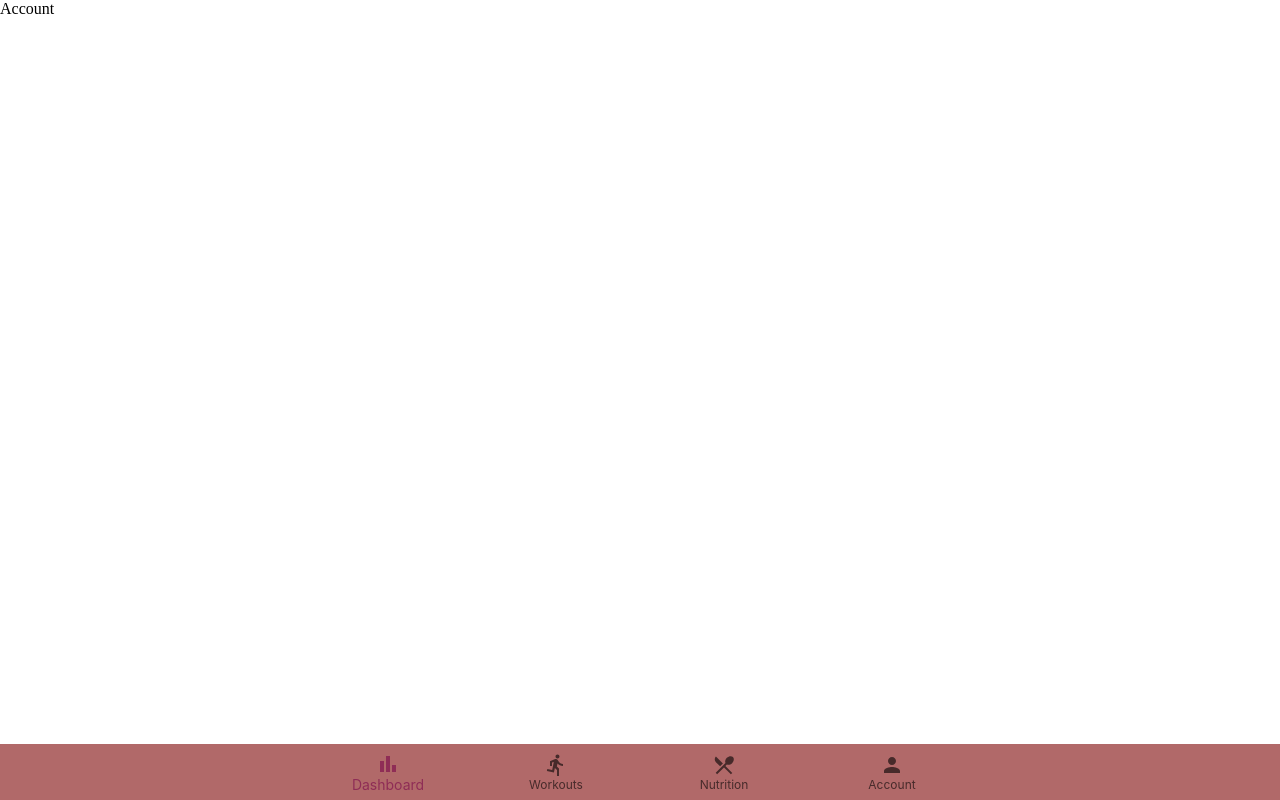
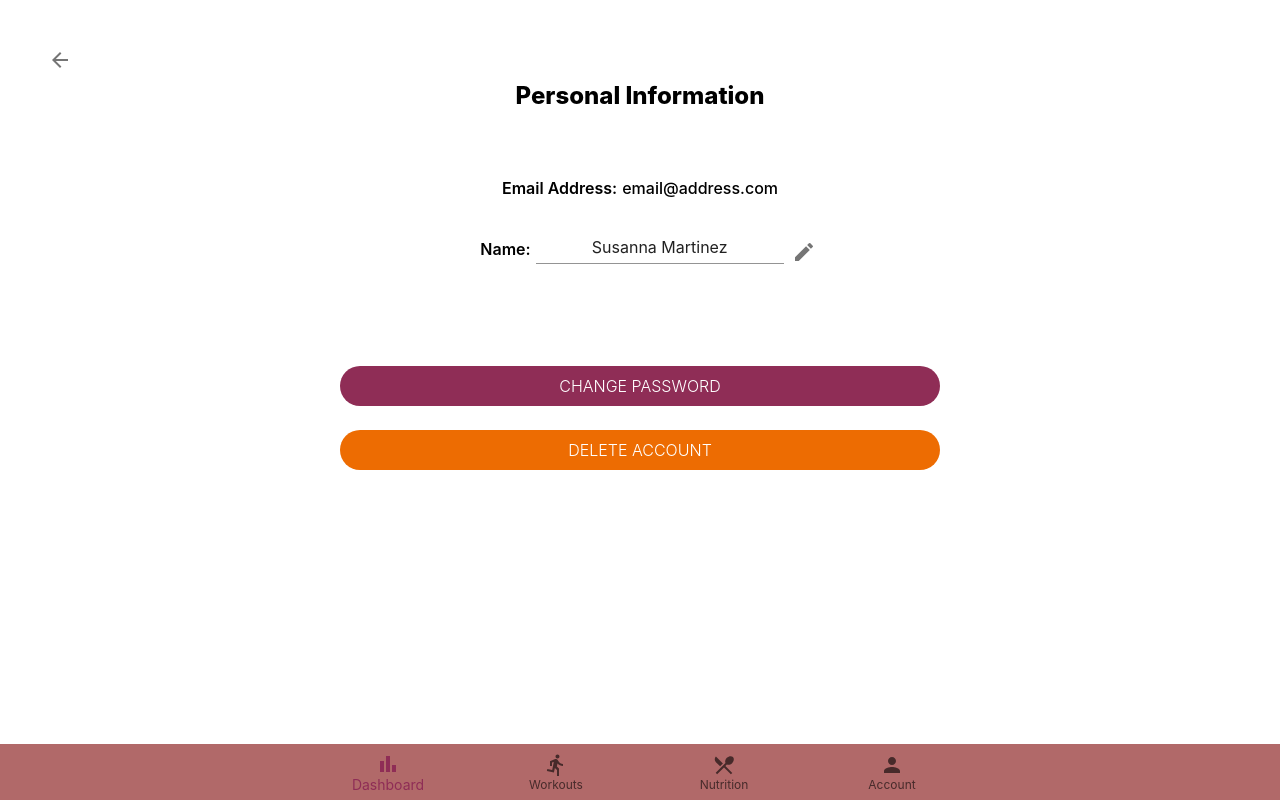
Before and after one commit to joshchyeonlee/EZFit, a React (Create React App) app: page /Account in a window 1280 px wide. Built offline with nearby package versions, Linux system fonts and the light colour scheme.

Commit message:
Personal Information Page Implemented

```diff
--- a/src/components/account/Account.tsx
+++ b/src/components/account/Account.tsx
@@ -1,5 +1,7 @@
+import PersonalInformationPage from "./PersonalInformation/PersonalInformationPage";
+
 function Account() {
-  return <div>Account</div>;
+  return <PersonalInformationPage></PersonalInformationPage>;
 }
 
 export default Account;
--- /dev/null
+++ b/src/components/account/PersonalInformation/PersonalInformationForm.tsx
@@ -0,0 +1,48 @@
+import { Edit } from "@mui/icons-material";
+import { Box, IconButton, TextField, Typography } from "@mui/material";
+import { textAlign } from "@mui/system";
+import { useRef, useState } from "react";
+
+function PersonalInformationForm()
+{
+    const emailAddress = "email@address.com";
+
+    const [name, setName] = useState("Susanna Martinez");
+    const handleNameChange = (e: any) => {
+        setName(e.target.value);
+    };
+
+    const editNameRef : any = useRef(null)
+    const handleEditFocusClick = () => {
+        editNameRef.current.focus();
+    }
+
+    return (
+        <Box justifyContent="center">
+
+            <Box padding={2} display="flex" flexDirection="row" justifyContent="center">
+                <Typography textAlign="right" fontWeight="600" paddingRight="5px">
+                    Email Address:
+                </Typography>
+                <Typography textAlign="left" fontWeight="500">
+                    {emailAddress}
+                </Typography>
+            </Box>
+
+            <Box padding={2} marginLeft={3} display="flex" flexDirection="row" justifyContent="center">
+                <Typography textAlign="right" fontWeight="600" paddingTop="5px" paddingRight="5px">
+                Name:
+                </Typography>
+                <TextField inputRef={editNameRef} InputProps={{ inputProps: {style: { textAlign: 'center'} }}} value={name} variant="standard" onInput={handleNameChange}>
+                    {name}
+                </TextField>
+                <IconButton onClick={ handleEditFocusClick }>
+                    <Edit></Edit>
+                </IconButton>
+            </Box>
+
+        </Box>
+    )
+}
+
+export default PersonalInformationForm;
--- /dev/null
+++ b/src/components/account/PersonalInformation/PersonalInformationPage.tsx
@@ -0,0 +1,50 @@
+import { ArrowBack } from "@mui/icons-material";
+import { Box, Button, IconButton, Typography} from "@mui/material";
+import PersonalInformationForm from "./PersonalInformationForm";
+
+function PersonalInformationPage()
+{
+    return (
+        <Box padding={5}>
+
+            <Box textAlign="left" justifyContent="center">
+                <IconButton>
+                    <ArrowBack></ArrowBack>
+                </IconButton>
+            </Box>
+
+            <Box paddingBottom={6}>
+                <Typography variant="h5" textAlign="center" fontWeight="800">
+                    Personal Information
+                </Typography>
+            </Box>
+
+            <Box>
+                <PersonalInformationForm></PersonalInformationForm>
+            </Box>
+
+            <br/>
+            <br/>
+            <br/>
+
+            <Box textAlign="center" justifyContent="center" marginTop={3} marginBottom={3}>
+                <Button variant="contained" size='large' sx={{width:"50%"}} color="primary" disableElevation>
+                    <Typography textAlign="center" fontWeight="300" color="white">
+                        Change Password
+                    </Typography>
+                </Button>
+            </Box>
+
+            <Box textAlign="center" justifyContent="center" marginTop={3} marginBottom={3}>
+                <Button variant="contained" size='large' sx={{width:"50%"}} color="warning" disableElevation>
+                    <Typography textAlign="center" fontWeight="300" color="white">
+                        Delete Account
+                    </Typography>
+                </Button>
+            </Box>
+
+        </Box>
+    )
+}
+
+export default PersonalInformationPage;
```
